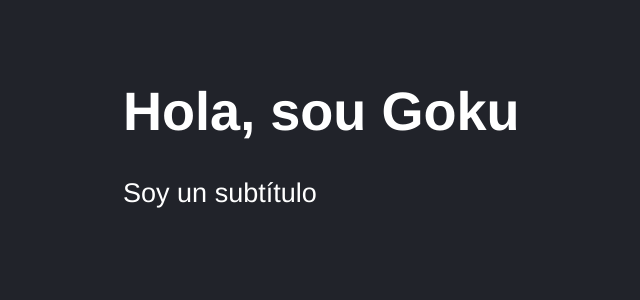
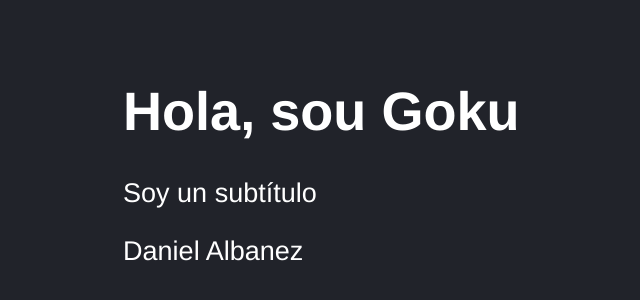
Before and after one commit to danielalbanez40/react-de-cero-a-experto-MERN, a React (Vite) app in the folder 03-counter-app-vite/: page / in a window 1280 px wide. Shown: the part 104-404 px from the top of the page, without its empty margins (25-665 px from the left). Built offline with nearby package versions, Linux system fonts and the light colour scheme.

Commit message:
PropTypes

```diff
--- a/03-counter-app-vite/src/FirstApp.jsx
+++ b/03-counter-app-vite/src/FirstApp.jsx
@@ -1,13 +1,14 @@
 import React from 'react';
 import PropTypes from 'prop-types';
 
-const FirstApp = ({ title, subtitle }) => {
+const FirstApp = ({ title, subtitle='La tierra explota!', name }) => {
 
   return (
     <>
       <h1>{title}</h1>
       {/* <code>{JSON.stringify(newMessage)}</code> */}
       <p>{subtitle}</p>
+      <p>{name}</p>
     </>
   );
 };
@@ -17,4 +18,10 @@ FirstApp.propTypes = {
   subtitle: PropTypes.string.isRequired
 }
 
+FirstApp.defaultProps = {
+  title: 'No hay Título',
+  subtitle: 'No hay subtítulo',
+  name: 'Daniel Albanez'
+}
+
 export default FirstApp;
```
